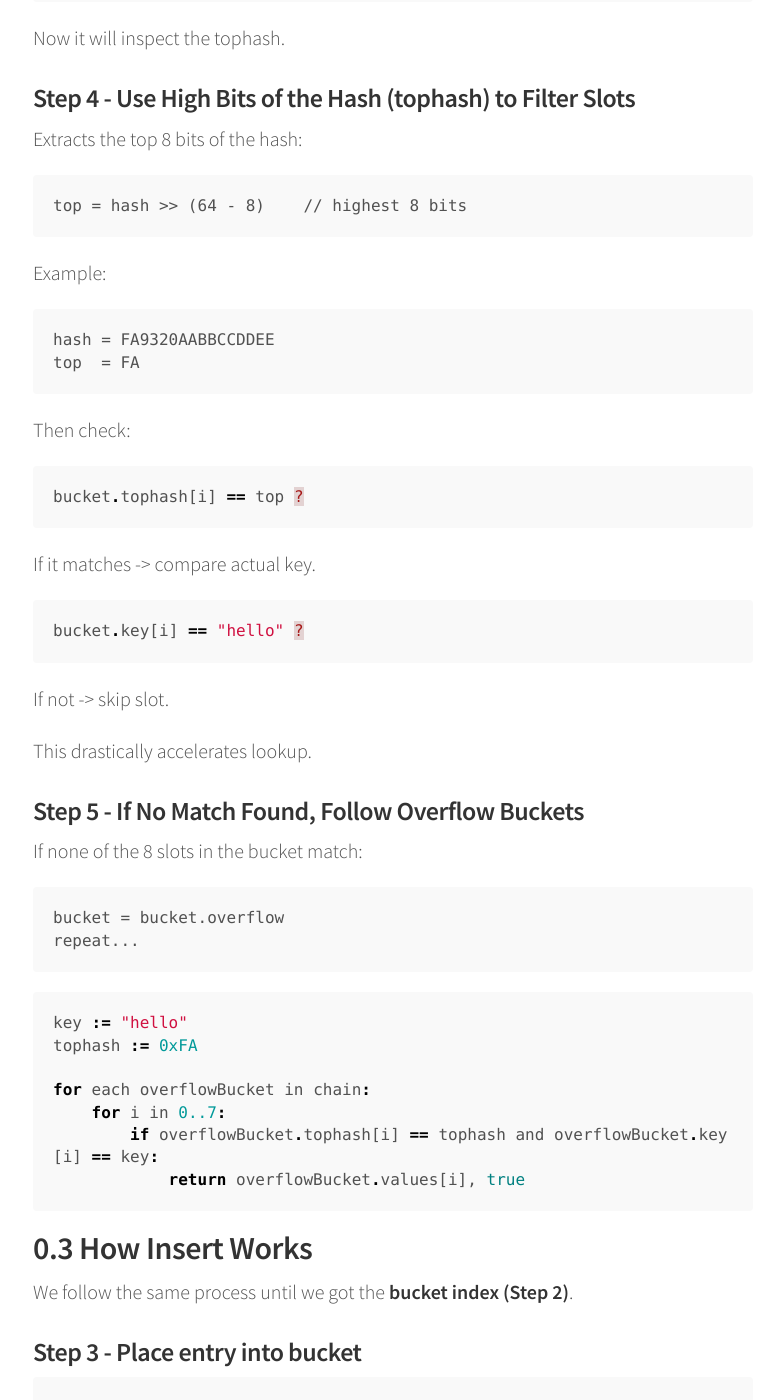
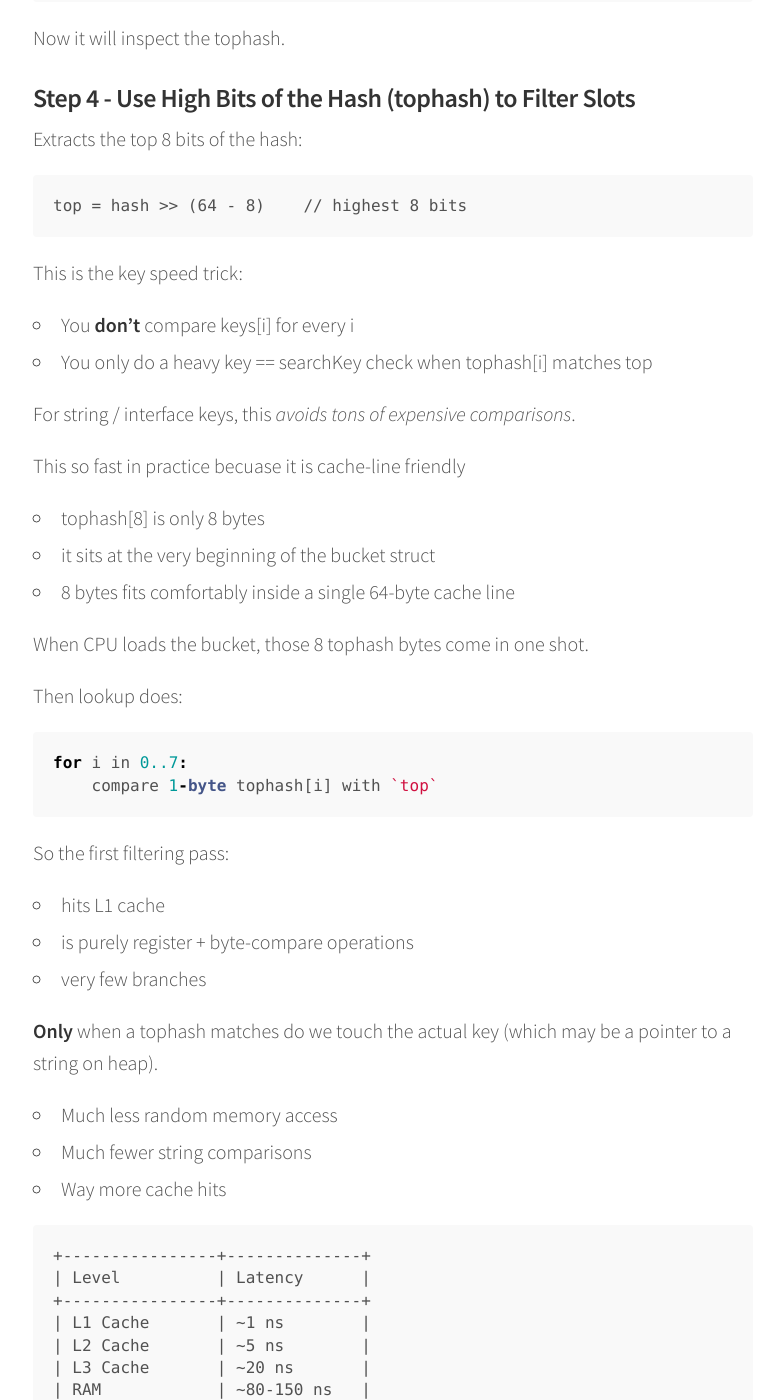
Before and after one commit to nyelonong/nyelonong.github.io, a Jekyll site: the page built from _posts/2025-11-15-hashmap.markdown, in a window 1280 px wide and 1400 px high, scrolled down 5086 px. Shown: the whole window, without its empty margins (247-1008 px from the left). Built offline with Jekyll 4.4.1, drawn with Linux system fonts in a browser that asks for light colours; comment, search, counter and statistics services are not loaded; some of the changed text lies outside the part shown.

Commit message:
add cache and memory comparison

````diff
--- a/_posts/2025-11-15-hashmap.markdown
+++ b/_posts/2025-11-15-hashmap.markdown
@@ -167,6 +167,66 @@ Extracts the top 8 bits of the hash:
 top = hash >> (64 - 8)    // highest 8 bits
 ```
 
+This is the key speed trick:
+- You **don’t** compare keys[i] for every i
+- You only do a heavy key == searchKey check when tophash[i] matches top
+
+For string / interface keys, this *avoids tons of expensive comparisons*.
+
+This so fast in practice becuase it is cache-line friendly
+- tophash[8] is only 8 bytes
+- it sits at the very beginning of the bucket struct
+- 8 bytes fits comfortably inside a single 64-byte cache line
+
+When CPU loads the bucket, those 8 tophash bytes come in one shot.
+
+Then lookup does:
+```go
+for i in 0..7:
+    compare 1-byte tophash[i] with `top`
+```
+
+So the first filtering pass:
+- hits L1 cache
+- is purely register + byte-compare operations
+- very few branches
+
+**Only** when a tophash matches do we touch the actual key (which may be a pointer to a string on heap).
+- Much less random memory access
+- Much fewer string comparisons
+- Way more cache hits
+
+```
++----------------+--------------+
+| Level          | Latency      |
++----------------+--------------+
+| L1 Cache       | ~1 ns        |
+| L2 Cache       | ~5 ns        |
+| L3 Cache       | ~20 ns       |
+| RAM            | ~80-150 ns   |
+| Remote NUMA    | ~150-250 ns  |
++----------------+--------------+
+```
+
+#### Branch-predictable and tight loop
+Typical case
+- Most buckets have 0–1 matching tophash
+- So 7 out of 8 iterations will immediately continue
+
+That loop turns into something very predictable:
+```assembly
+load th
+cmp th, top
+jne skip_slot
+// rare path: key compare
+```
+
+Branch predictor learns:
+- "usually jne is taken" -> very cheap
+- the "rare" not-taken case is when tophash[i] == top, only for matching or colliding keys
+
+> So the CPU’s speculative execution works in your favor.
+
 Example:
 ```
 hash = FA9320AABBCCDDEE
@@ -201,7 +261,10 @@ tophash := 0xFA
 
 for each overflowBucket in chain:
     for i in 0..7:
-        if overflowBucket.tophash[i] == tophash and overflowBucket.key[i] == key:
+        if overflowBucket.tophash[i] != tophash:
+            continue
+
+        if overflowBucket.key[i] == key:
             return overflowBucket.values[i], true
 ```
 
````
